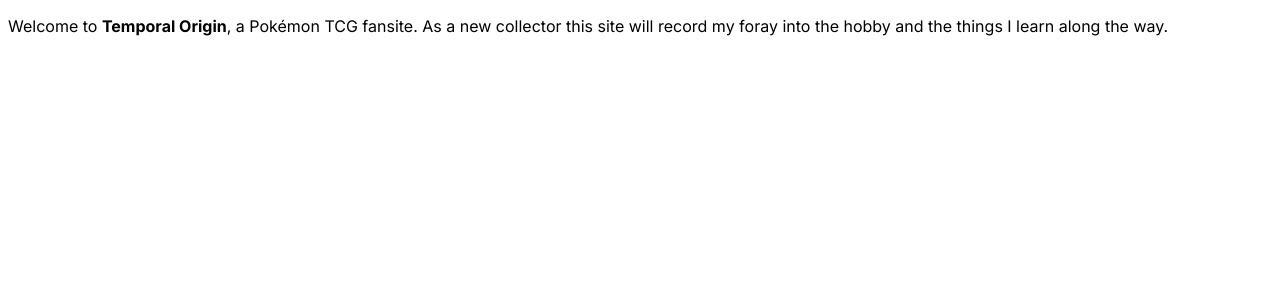
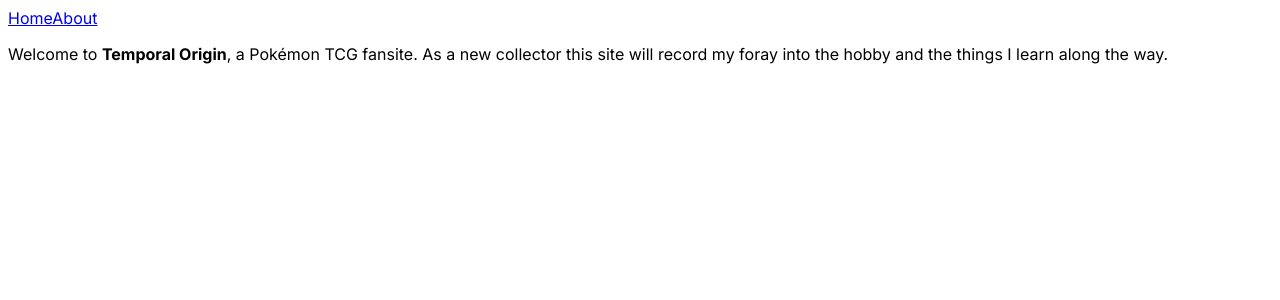
Before and after one commit to uuuuuzura/temporal-origin, a Next.js app: page / in a window 1280 px wide. Shown: the top 300 px of the page. Built offline with nearby package versions, Linux system fonts and the light colour scheme.

Commit message:
:building_construction: Add navigation to layout

```diff
--- a/src/app/layout.tsx
+++ b/src/app/layout.tsx
@@ -1,5 +1,7 @@
+import { Route } from "@/interfaces/router";
 import type { Metadata } from "next";
 import { Inter } from "next/font/google";
+import Link from "next/link";
 
 const inter = Inter({ subsets: ["latin"] });
 
@@ -8,6 +10,17 @@
   description: "A Pokémon TCG fansite",
 };
 
+const routes: Route[] = [
+  {
+    label: "Home",
+    uri: "/",
+  },
+  {
+    label: "About",
+    uri: "/about",
+  },
+];
+
 export default function RootLayout({
   children,
 }: Readonly<{
@@ -15,7 +28,14 @@
 }>) {
   return (
     <html lang="en">
-      <body className={inter.className}>{children}</body>
+      <body className={inter.className}>
+        <nav>
+          {routes.map((route) => (
+            <Link href={route.uri}>{route.label}</Link>
+          ))}
+        </nav>
+        {children}
+      </body>
     </html>
   );
 }
--- /dev/null
+++ b/src/interfaces/router.ts
@@ -0,0 +1,4 @@
+export interface Route {
+  label: string;
+  uri: string;
+}
```
